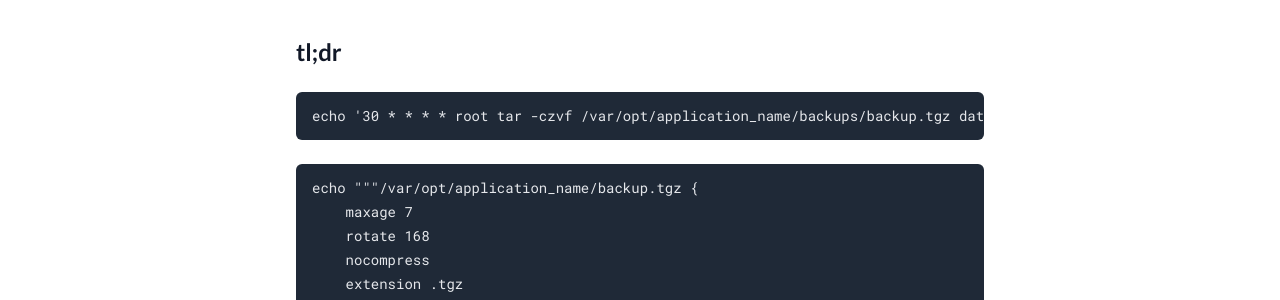
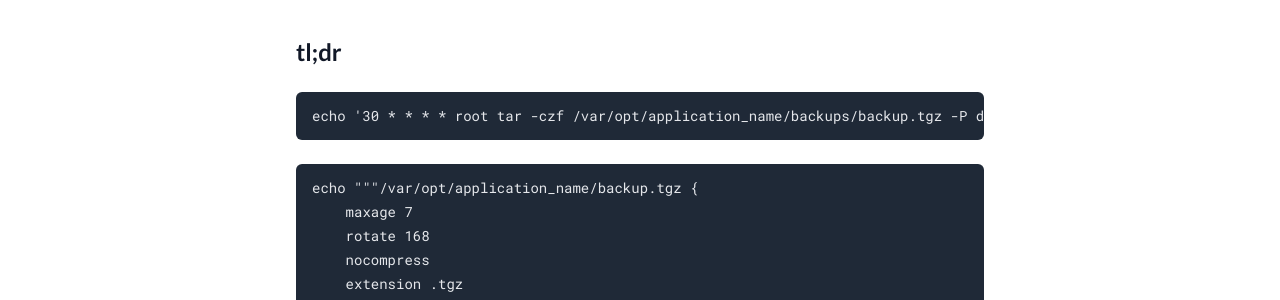
Before and after one commit to w0lfram1te/w0lfram1te.github.io, a Jekyll site: the page built from _words/maintaining-file-backups-using-cron-and-logrotate.md, in a window 1280 px wide and 900 px high, scrolled down 1757 px. Shown: the part 295-595 px from the top of the window. Built offline with Jekyll 4.4.1, drawn with Linux system fonts in a browser that asks for light colours.

Commit message:
modified tar command to remove leading / error

````diff
--- a/_words/maintaining-file-backups-using-cron-and-logrotate.md
+++ b/_words/maintaining-file-backups-using-cron-and-logrotate.md
@@ -16,7 +16,7 @@ For obvious reasons, this isn't ideal. There needed to be actual backups of the
 Initially, I thought a simple cron job run every hour would suffice in creating a backup of the data. Indeed, this would work but would inevitably lead to managing the ever-growing archive.
 
 ```bash
-0 * * * * root tar -czvf /var/opt/application_name/backups/backup-`date +%Y-%m-%dT%H%M%S`.tgz data_folder/
+0 * * * * root tar -czf /var/opt/application_name/backups/backup-`date +%Y-%m-%dT%H%M%S`.tgz -P data_folder/
 ```
 
 Since I only need to protect against accidentally propagating a _delete all_ for this specific case, I don't need to keep a complete archive of my data. This means that I only need to have buffer copies of my data and delete older copies of the backup after a certain time.
@@ -65,7 +65,7 @@ Since logrotate is also executed at the turn of the hour, it might be better to
 ## tl;dr
 
 ```bash
-echo '30 * * * * root tar -czvf /var/opt/application_name/backups/backup.tgz data_folder/' | sudo tee /etc/cron.d/file_backup
+echo '30 * * * * root tar -czf /var/opt/application_name/backups/backup.tgz -P data_folder/' | sudo tee /etc/cron.d/file_backup
 ```
 
 ```bash
````
